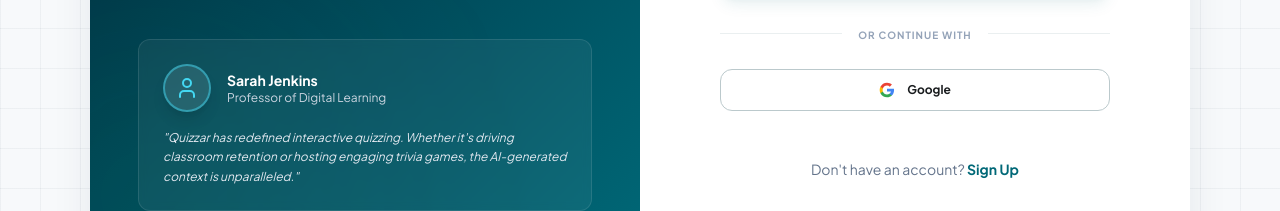
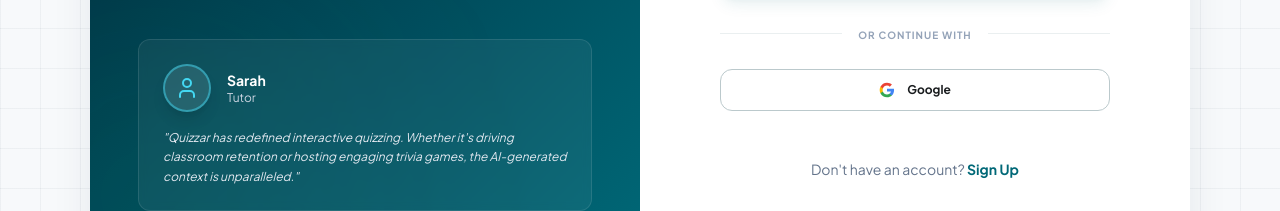
Before and after one commit to PreciousIfeaka/quizzar-fe, a React (Vite) app: page /signin in a window 1280 px wide. Shown: the part 492-703 px from the top of the page. Built offline with nearby package versions, Linux system fonts and the light colour scheme; no server answers; a web font is replaced by a local one.

Commit message:
chore: reviews update

```diff
--- a/src/pages/auth/SignInPage.tsx
+++ b/src/pages/auth/SignInPage.tsx
@@ -82,8 +82,8 @@
                   <User className="w-6 h-6" />
                 </div>
                 <div>
-                  <p className="text-white font-bold text-sm">Sarah Jenkins</p>
-                  <p className="text-slate-300 text-xs">Professor of Digital Learning</p>
+                  <p className="text-white font-bold text-sm">Sarah</p>
+                  <p className="text-slate-300 text-xs">Tutor</p>
                 </div>
               </div>
               <p className="mt-4 text-slate-200 italic text-xs leading-relaxed">
--- a/src/pages/auth/SignUpPage.tsx
+++ b/src/pages/auth/SignUpPage.tsx
@@ -106,7 +106,7 @@
                 <p className="font-bold text-white text-xs leading-normal">
                   "Quizzar reduced my quiz preparation time by 80%. The AI suggestions are spookily accurate!"
                 </p>
-                <p className="text-[#49ffbd] font-bold text-[11px] mt-2">Dr. Sarah Jenkins, Stanford University</p>
+                <p className="text-[#49ffbd] font-bold text-[11px] mt-2">James, 8th Grade Math Tutor</p>
               </div>
             </div>
           </div>
```
